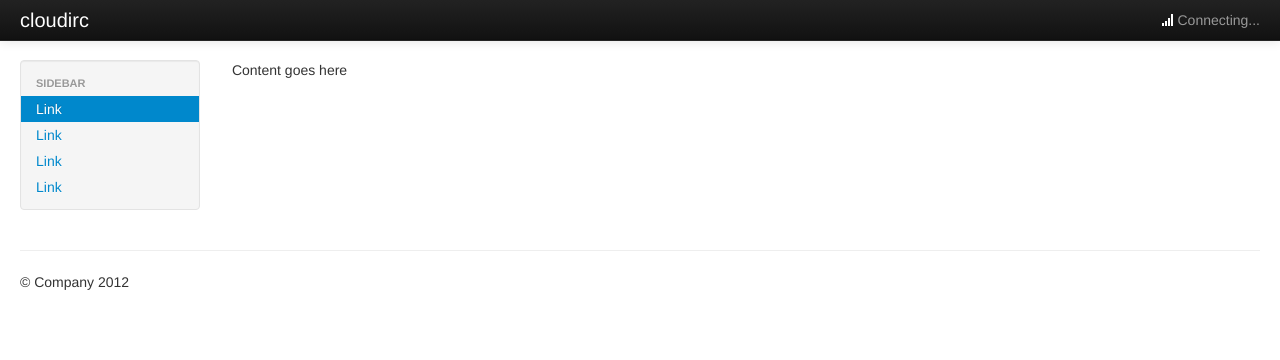
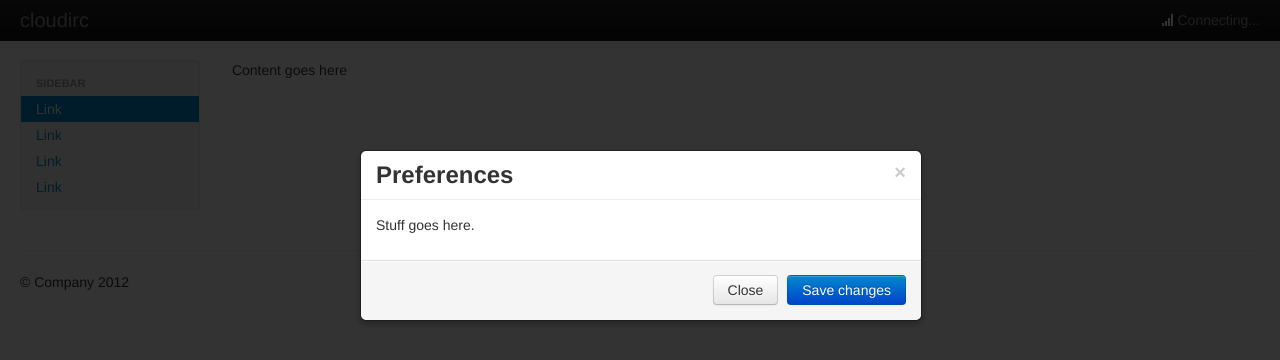
Before and after one commit to grantmd/cloudirc, a website: page index.html in a window 1280 px wide. Drawn offline with nearby package versions, Linux system fonts and the light colour scheme; no server answers.

Commit message:
Start setting up a preferences modal

```diff
--- a/index.html
+++ b/index.html
@@ -70,6 +70,20 @@
 
     </div><!--/.fluid-container-->
 
+    <div class="modal hide fade" id="prefsModal" role="dialog" aria-labelledby="prefsModalLabel" aria-hidden="true">
+	  <div class="modal-header">
+	    <button type="button" class="close" data-dismiss="modal" aria-hidden="true">&times;</button>
+	    <h3 id="prefsModalLabel">Preferences</h3>
+	  </div>
+	  <div class="modal-body">
+	    <p>Stuff goes here.</p>
+	  </div>
+	  <div class="modal-footer">
+	    <a href="#" class="btn" data-dismiss="modal" aria-hidden="true">Close</a>
+	    <a href="#" class="btn btn-primary">Save changes</a>
+	  </div>
+	</div>
+
 	<!-- Le javascript
     ================================================== -->
     <!-- Placed at the end of the document so the pages load faster -->
@@ -82,12 +96,13 @@
 	<script>
 	  var store = localStore;
 	  localStore.setup(function(){
+	  	$('#prefsModal').modal('show');
 
-		  var socket = io.connect('http://localhost');
-		  socket.on('news', function (data) {
-		    console.log(data);
-		    socket.emit('my other event', { my: 'data' });
-		  });
+		var socket = io.connect('http://localhost');
+		socket.on('news', function (data) {
+		  console.log(data);
+		  socket.emit('my other event', { my: 'data' });
+		});
 	  });
 	</script>
   </body>
```
